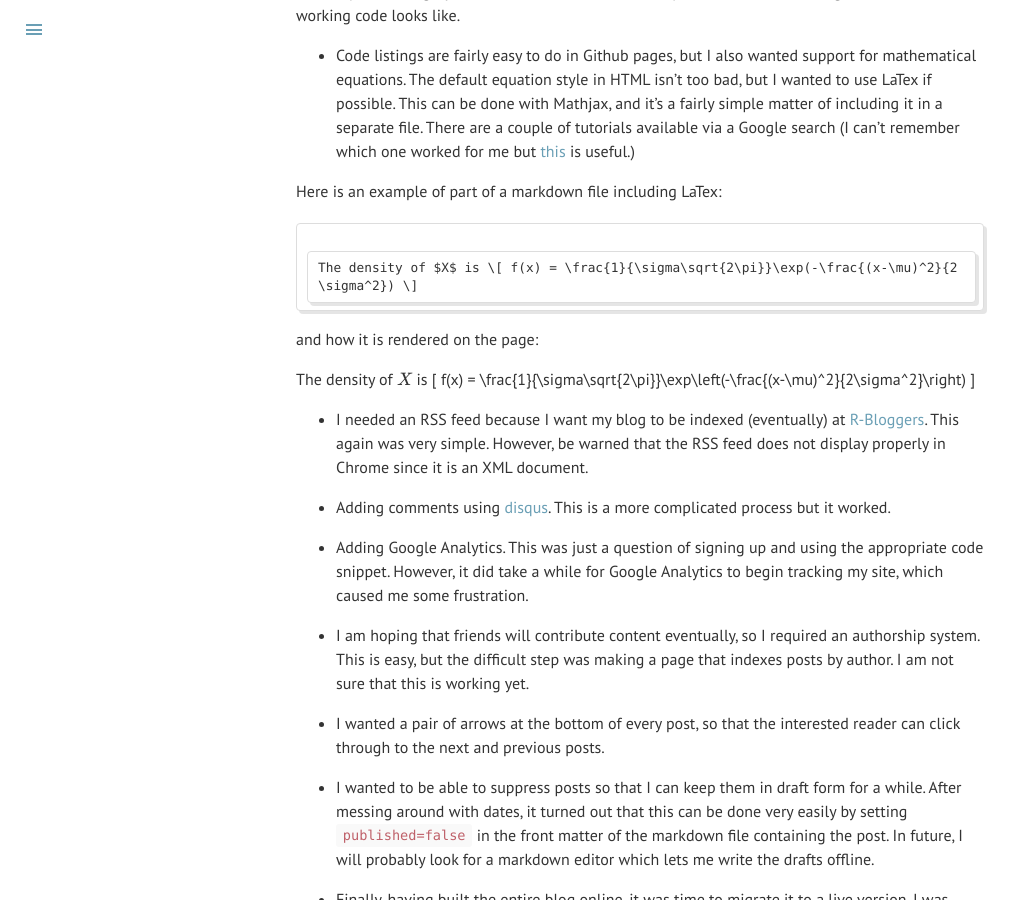
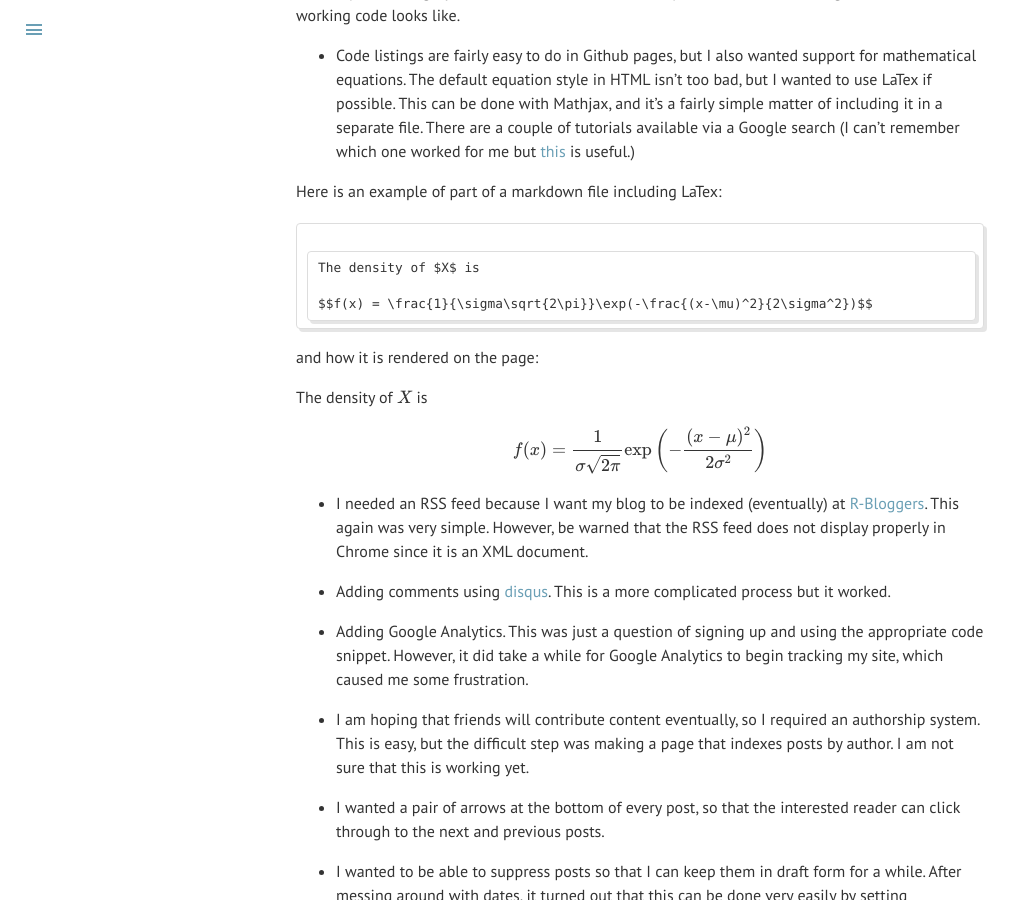
Before and after one commit to datascienceconfidential/datascienceconfidential.github.io, a Jekyll site: the page built from _posts/2017-29-10-jekyll-blog.md, in a window 1280 px wide and 900 px high, scrolled down 887 px. Shown: the whole window, without its empty margins (0-1024 px from the left). Built offline with Jekyll 4.4.1, drawn with Linux system fonts in a browser that asks for light colours; formulas are drawn with MathJax 3; comment, search, counter and statistics services are not loaded.

Commit message:
still trying to displaymath

````diff
--- a/_posts/2017-29-10-jekyll-blog.md
+++ b/_posts/2017-29-10-jekyll-blog.md
@@ -41,12 +41,16 @@ me but <a href="http://csega.github.io/mypost/2017/03/28/how-to-set-up-mathjax-o
 Here is an example of part of a markdown file including LaTex:
 
 ```
-The density of $X$ is \[ f(x) = \frac{1}{\sigma\sqrt{2\pi}}\exp(-\frac{(x-\mu)^2}{2\sigma^2}) \]
+The density of $X$ is
+
+$$f(x) = \frac{1}{\sigma\sqrt{2\pi}}\exp(-\frac{(x-\mu)^2}{2\sigma^2})$$
 ```
 
 and how it is rendered on the page:
 
-The density of $X$ is \[ f(x) = \frac{1}{\sigma\sqrt{2\pi}}\exp\left(-\frac{(x-\mu)^2}{2\sigma^2}\right) \]
+The density of $X$ is
+
+$$f(x) = \frac{1}{\sigma\sqrt{2\pi}}\exp\left(-\frac{(x-\mu)^2}{2\sigma^2}\right)$$
 
 * I needed an RSS feed because I want my blog to be indexed \(eventually\) at <a href="https://www.r-bloggers.com/">R-Bloggers</a>.
 This again was very simple. However, be warned that the RSS feed does not display properly in Chrome since it is an XML document.
````
